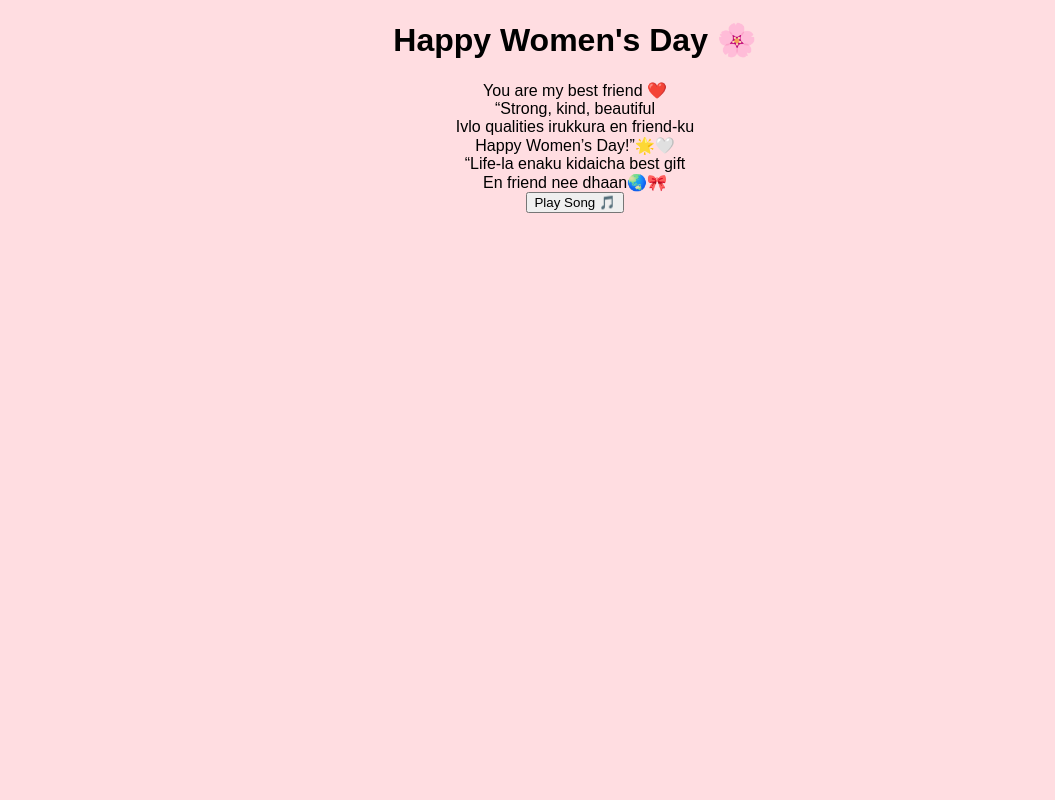
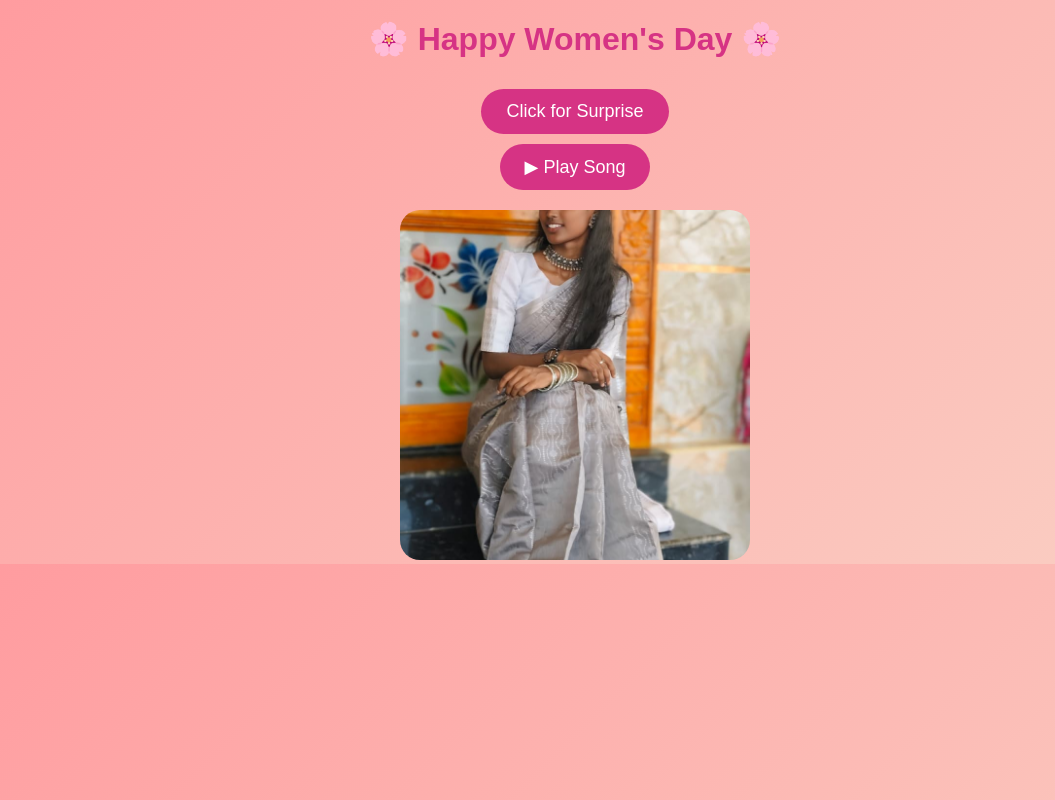
Before and after one commit to ananthimurugesan3143-code/womensday, a plain HTML site: page index.html in a window 1280 px wide. Shown: the whole page, without its empty margins (65-1120 px from the left). Drawn offline with Linux system fonts and the light colour scheme.

Commit message:
Revamp Women's Day webpage with new design and features

```diff
--- a/index.html
+++ b/index.html
@@ -6,55 +6,110 @@
 
 <style>
 body{
-  background:#ffdde1;
+  margin:0;
+  font-family:Arial;
   text-align:center;
-  font-family:Arial;
+  background:linear-gradient(135deg,#ff9a9e,#fad0c4);
 }
 
+h1{
+  color:#d63384;
+  margin-top:20px;
+}
 
+.message{
+  font-size:18px;
+  color:#333;
+  margin:20px;
+  display:none;
+}
+
+button{
+  padding:12px 25px;
+  font-size:18px;
+  background:#d63384;
+  color:white;
+  border:none;
+  border-radius:25px;
+  cursor:pointer;
+  margin-top:10px;
+}
+
+button:hover{
+  background:#b0256f;
+}
+
+.slideshow{
+  margin-top:20px;
+}
+
+.slideshow img{
+  width:90%;
+  max-width:350px;
+  height:350px;
+  object-fit:cover;
+  border-radius:20px;
+}
 </style>
+
 </head>
 
 <body>
 
-<h1>Happy Women's Day 🌸</h1>
- <div>
- You are my best friend ❤️<br>
-    “Strong, kind, beautiful <br>
-    Ivlo qualities irukkura en friend-ku<br>
-    Happy Women’s Day!”🌟🤍<br>
-    “Life-la enaku kidaicha best gift<br>
-    En friend nee dhaan🌏🎀
-  </div>
+<h1>🌸 Happy Women's Day 🌸</h1>
 
+<button onclick="showMessage()">Click for Surprise</button>
 
-<audio id="bgSong" loop>
-  <source src="song.mp3" type="audio/mp3">
+<div class="message" id="msg">
+You are strong, beautiful and inspiring 💖
+Thank you for being such an amazing person in my life ✨
+</div>
+
+<br>
+
+<button onclick="playSong()">▶ Play Song</button>
+
+<audio id="song">
+  <source src="song.mp3" type="audio/mpeg">
 </audio>
 
-<button onclick="playSong()">Play Song 🎵</button>
+<div class="slideshow">
+  <img id="slide" src="photo1.jpg">
+</div>
 
 <script>
+
+function showMessage(){
+  document.getElementById("msg").style.display="block";
+}
+
 function playSong(){
-  document.getElementById("bgSong").play();
+  document.getElementById("song").play();
 }
-</script>
 
-<audio autoplay loop>
-<source src="song.mp3" type="audio/mp3">
-</audio>
+let photos=[
+"photo1.jpeg",
+"photo2.jpeg",
+"photo3.jpeg",
+"photo4.jpeg",
+"photo5.jpeg",
+"photo6.jpeg",
+"photo7.jpeg",
+"photo8.jpeg",
+"photo9.jpeg",
+"photo10.jpeg"
+];
 
-<script>
-let images = ["photo1.jpeg","photo2.jpeg","photo3.jpg","photo4.jpeg","photo5.jpeg","photo6.jpeg","photo7.jpeg","photo8.jpeg","photo9.jpeg","photo10.jpeg"];
-let i = 0;
+let i=0;
 
 setInterval(function(){
- i++;
- if(i >= images.length){
-   i = 0;
- }
- document.getElementById("slide").src = images[i];
-},2000);
+  i++;
+  if(i>=photos.length){
+    i=0;
+  }
+  document.getElementById("slide").src=photos[i];
+},3000);
+
 </script>
 
 </body>
```
